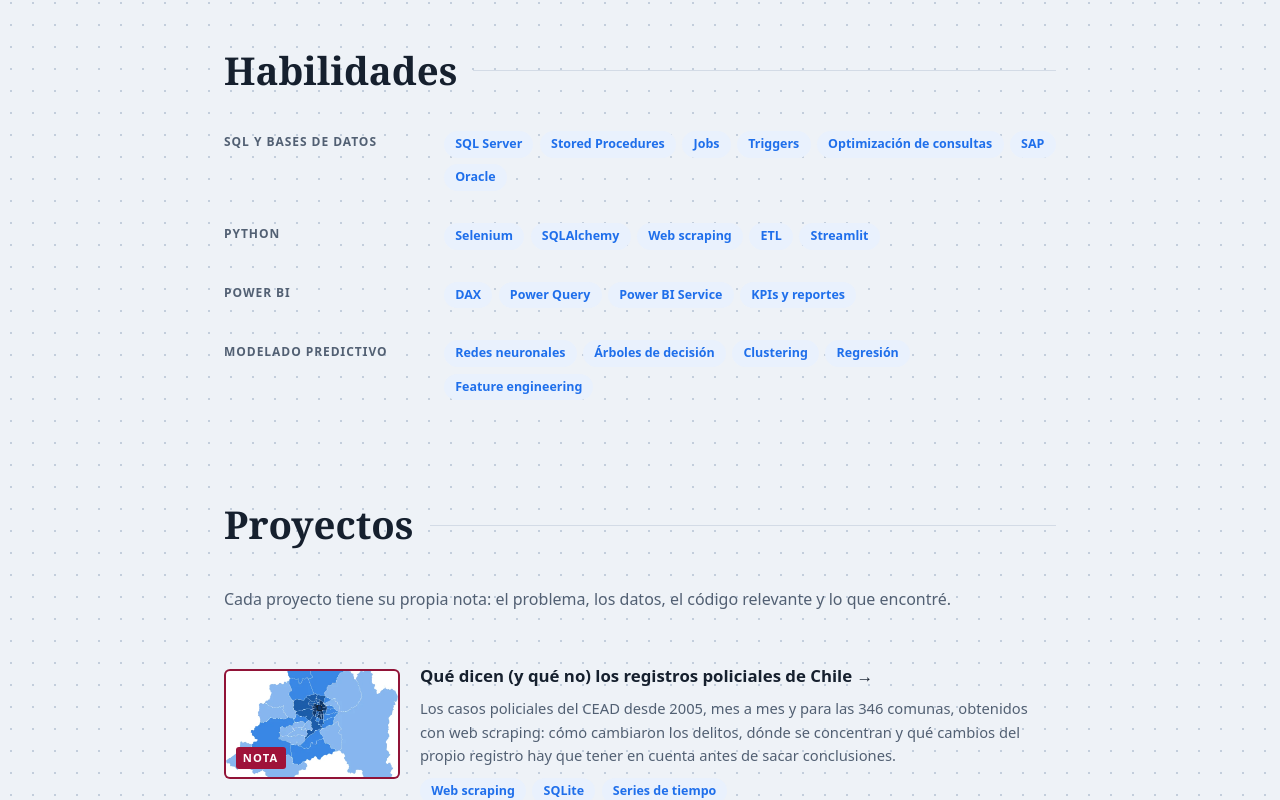
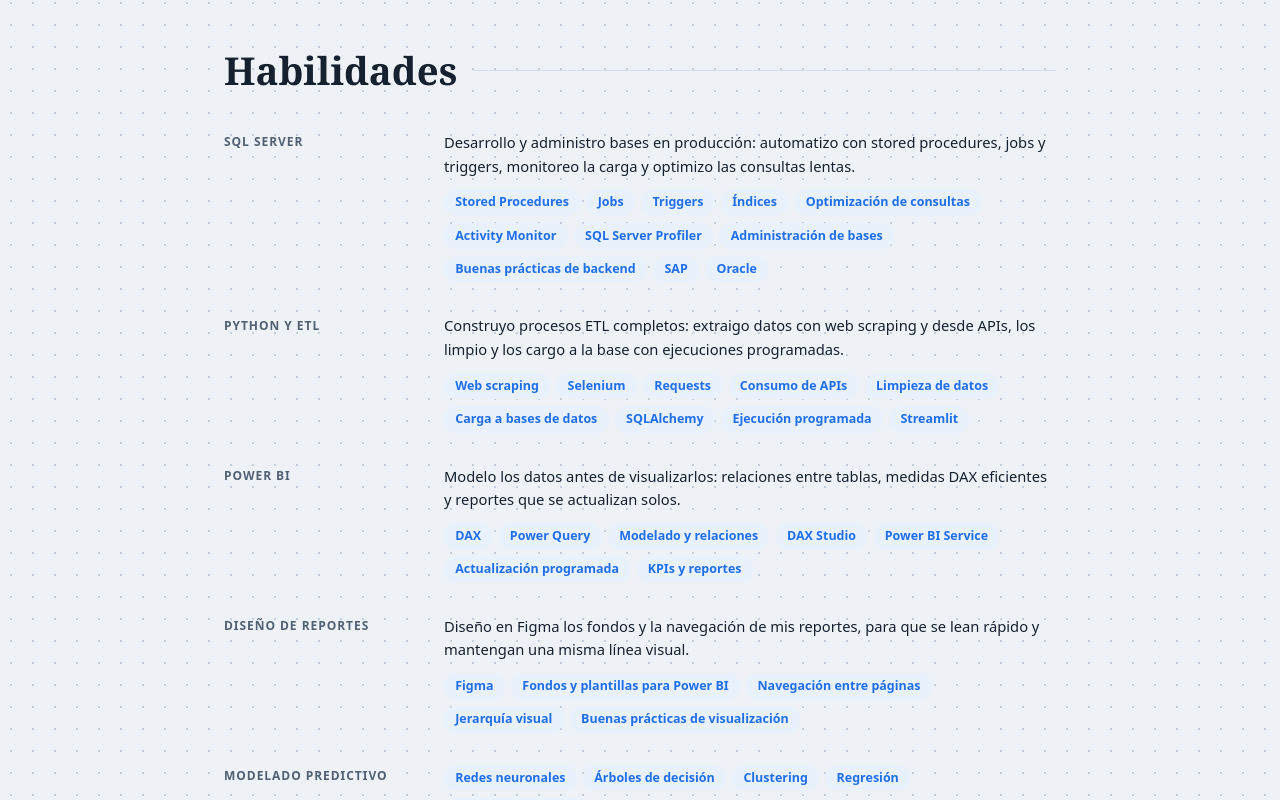
Before and after one commit to rrdiegoisaac/portfolio, a React (Vite) app: page / in a window 1280 px wide. Shown: the part 1680-2480 px from the top of the page. Built offline with nearby package versions, Linux system fonts and the light colour scheme.

Commit message:
feat(habilidades): agregar descripción por grupo y grupo de diseño de reportes

```diff
--- a/src/components/SkillGroup.css
+++ b/src/components/SkillGroup.css
@@ -22,3 +22,10 @@
   text-transform: uppercase;
   color: var(--muted);
 }
+
+.skill-group__descripcion {
+  margin: 0 0 0.7rem;
+  font-size: 0.92rem;
+  line-height: 1.6;
+  color: var(--text);
+}
--- a/src/components/SkillGroup.jsx
+++ b/src/components/SkillGroup.jsx
@@ -1,14 +1,18 @@
 import './SkillGroup.css'
 
-function SkillGroup({ title, skills }) {
+// descripcion es opcional: una frase sobre qué hago con esas herramientas
+function SkillGroup({ title, descripcion, skills }) {
   return (
     <div className="skill-group">
       <h3 className="skill-group__title">{title}</h3>
-      <ul className="skill-group__list home__etiquetas">
-        {skills.map((skill) => (
-          <li key={skill}>{skill}</li>
-        ))}
-      </ul>
+      <div>
+        {descripcion && <p className="skill-group__descripcion">{descripcion}</p>}
+        <ul className="skill-group__list home__etiquetas">
+          {skills.map((skill) => (
+            <li key={skill}>{skill}</li>
+          ))}
+        </ul>
+      </div>
     </div>
   )
 }
--- a/src/components/Skills.jsx
+++ b/src/components/Skills.jsx
@@ -3,24 +3,64 @@ import './Skills.css'
 
 const skillGroups = [
   {
-    title: 'SQL y bases de datos',
+    title: 'SQL Server',
+    descripcion:
+      'Desarrollo y administro bases en producción: automatizo con stored procedures, jobs y triggers, monitoreo la carga y optimizo las consultas lentas.',
     skills: [
-      'SQL Server',
       'Stored Procedures',
       'Jobs',
       'Triggers',
+      'Índices',
       'Optimización de consultas',
+      'Activity Monitor',
+      'SQL Server Profiler',
+      'Administración de bases',
+      'Buenas prácticas de backend',
       'SAP',
       'Oracle',
     ],
   },
   {
-    title: 'Python',
-    skills: ['Selenium', 'SQLAlchemy', 'Web scraping', 'ETL', 'Streamlit'],
+    title: 'Python y ETL',
+    descripcion:
+      'Construyo procesos ETL completos: extraigo datos con web scraping y desde APIs, los limpio y los cargo a la base con ejecuciones programadas.',
+    skills: [
+      'Web scraping',
+      'Selenium',
+      'Requests',
+      'Consumo de APIs',
+      'Limpieza de datos',
+      'Carga a bases de datos',
+      'SQLAlchemy',
+      'Ejecución programada',
+      'Streamlit',
+    ],
   },
   {
     title: 'Power BI',
-    skills: ['DAX', 'Power Query', 'Power BI Service', 'KPIs y reportes'],
+    descripcion:
+      'Modelo los datos antes de visualizarlos: relaciones entre tablas, medidas DAX eficientes y reportes que se actualizan solos.',
+    skills: [
+      'DAX',
+      'Power Query',
+      'Modelado y relaciones',
+      'DAX Studio',
+      'Power BI Service',
+      'Actualización programada',
+      'KPIs y reportes',
+    ],
+  },
+  {
+    title: 'Diseño de reportes',
+    descripcion:
+      'Diseño en Figma los fondos y la navegación de mis reportes, para que se lean rápido y mantengan una misma línea visual.',
+    skills: [
+      'Figma',
+      'Fondos y plantillas para Power BI',
+      'Navegación entre páginas',
+      'Jerarquía visual',
+      'Buenas prácticas de visualización',
+    ],
   },
   {
     title: 'Modelado predictivo',
@@ -41,7 +81,7 @@ function Skills() {
       <ol className="skills__lista">
         {skillGroups.map((group) => (
           <li key={group.title}>
-            <SkillGroup title={group.title} skills={group.skills} />
+            <SkillGroup title={group.title} descripcion={group.descripcion} skills={group.skills} />
           </li>
         ))}
       </ol>
```
